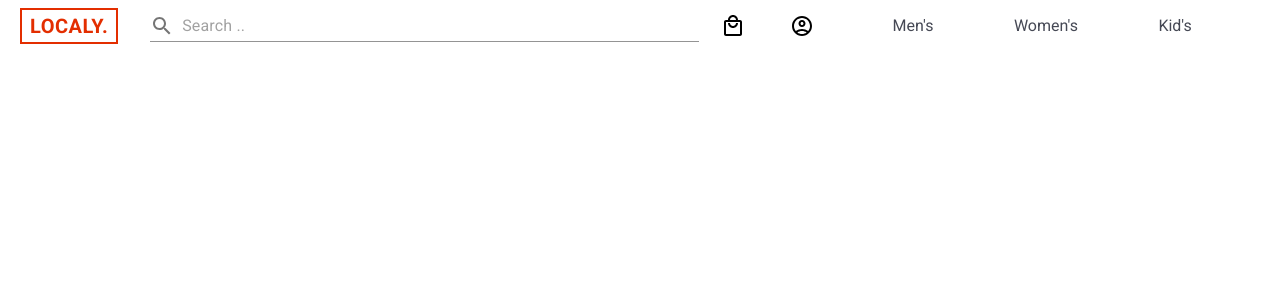
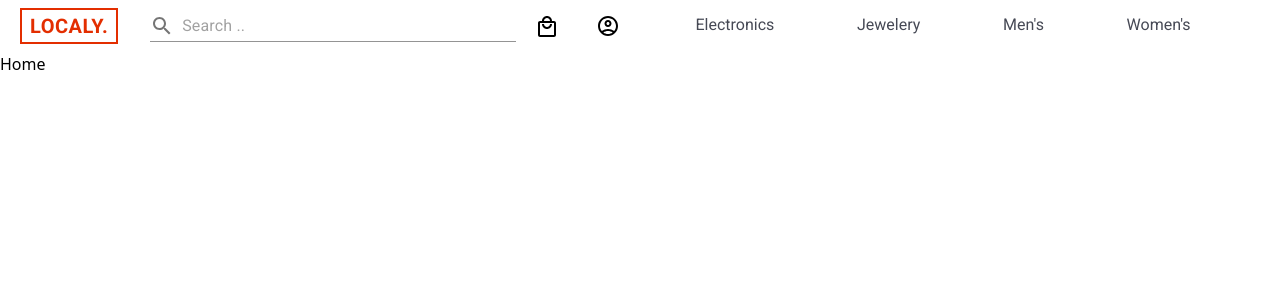
Before and after one commit to Dark-Lover/mern-ecommerce, a React (Create React App) app in the folder client/: page / in a window 1280 px wide. Shown: the top 300 px of the page. Built offline with nearby package versions, Linux system fonts and the light colour scheme.

Commit message:
Add react router and fix the navlinks

```diff
--- a/client/package.json
+++ b/client/package.json
@@ -16,6 +16,7 @@
     "react": "^17.0.2",
     "react-dom": "^17.0.2",
     "react-file-base64": "^1.0.3",
+    "react-router-dom": "6",
     "react-scripts": "5.0.0",
     "web-vitals": "^2.1.0"
   },
--- a/client/src/App.js
+++ b/client/src/App.js
@@ -1,11 +1,26 @@
 import React from "react";
+import Main from "./containers/Main";
+import HeaderContainer from "./containers/HeaderContainer";
 import Header from "./components/header/Header";
-import HeaderContainer from "./containers/HeaderContainer";
-
+import { Routes, Route } from "react-router-dom";
+import Home from "./pages/home/Home";
+import Details from "./pages/details/Details";
+import Cart from "./pages/cart/Cart";
 const App = () => {
   return (
     <>
-      <HeaderContainer children={<Header />} />
+      <Main>
+        <HeaderContainer>
+          <Header />
+        </HeaderContainer>
+        <Routes>
+          <Route path="/" element={<Home />} />
+          <Route path="/details" element={<Details />}>
+            <Route path=":category" />
+          </Route>
+          <Route path="/cart" element={<Cart />} />
+        </Routes>
+      </Main>
     </>
   );
 };
--- a/client/src/components/header/Header.js
+++ b/client/src/components/header/Header.js
@@ -1,7 +1,8 @@
 import React, { useState, useRef } from "react";
+import { NavLink } from "react-router-dom";
 //prettier-ignore
 import {
-  Box,Typography,TextField,InputAdornment,Tooltip,Menu,MenuItem,MenuList,Link
+  Box,Typography,TextField,InputAdornment,Tooltip,Menu,MenuItem,MenuList
 } from "@mui/material";
 import LocalMallOutlinedIcon from "@mui/icons-material/LocalMallOutlined";
 import AccountCircleOutlinedIcon from "@mui/icons-material/AccountCircleOutlined";
@@ -22,11 +23,12 @@ const Header = () => {
         component="h1"
         className="text-primary uppercase font-bold border-2 px-2 tracking-wide"
       >
-        Localy.
+        <NavLink to={"/"}>Localy.</NavLink>
       </Typography>
+
       <Box className="flex justify-around w-full px-3 md:w-12/12 md:justify-end">
         <TextField
-          className="flex-initial w-8/12 md:w-6/12 md:ml-5"
+          className="flex-initial w-8/12 md:w-4/12 md:ml-5"
           id="input-with-icon-textfield"
           hiddenLabel
           placeholder="Search .."
@@ -39,9 +41,11 @@ const Header = () => {
           }}
           variant="standard"
         />
-        <Box className="flex flex-initial w-4/12  justify-around items-center md:w-6/12">
-          <Box className="flex w-8/12 md:w-3/12 justify-around">
-            <LocalMallOutlinedIcon className="cursor-pointer " />
+        <Box className="flex flex-initial w-4/12  justify-around items-center md:w-8/12">
+          <Box className="flex w-8/12 md:w-2/12 justify-around items-center">
+            <NavLink to={"/cart"}>
+              <LocalMallOutlinedIcon className="cursor-pointer " />
+            </NavLink>
             <AccountCircleOutlinedIcon className="cursor-pointer " />
           </Box>
           <Box className="md:hidden">
@@ -65,25 +69,65 @@ const Header = () => {
                   width: "12rem",
                 }}
               >
-                <MenuItem onClick={handleClose}>Profile</MenuItem>
-                <MenuItem onClick={handleClose}>My account</MenuItem>
-                <MenuItem onClick={handleClose}>Logout</MenuItem>
+                <NavLink to="/details">
+                  <MenuItem onClick={handleClose}>Electronics</MenuItem>
+                </NavLink>
+                <NavLink to="/details">
+                  <MenuItem onClick={handleClose}>Jewelery</MenuItem>
+                </NavLink>
+                <NavLink to="/details">
+                  <MenuItem onClick={handleClose}>Men's clothing</MenuItem>
+                </NavLink>
+                <NavLink to="/details">
+                  <MenuItem onClick={handleClose}>Women's clothing</MenuItem>
+                </NavLink>
               </MenuList>
             </Menu>
           </Box>
           <Box
-            className="hidden md:flex md:w-9/12  md:px-4 justify-around"
+            className="hidden md:flex md:w-10/12  md:px-4 justify-around"
             sx={{ fontFamily: "Roboto" }}
           >
-            <Link href="#" className="no-underline text-secondary">
+            <NavLink
+              to={"details/electronics"}
+              className={({ isActive }) =>
+                isActive
+                  ? "text-primary border-b-2"
+                  : "no-underline text-secondary border-b-2 border-transparent  "
+              }
+            >
+              Electronics
+            </NavLink>
+            <NavLink
+              to={"details/jewelery"}
+              className={({ isActive }) =>
+                isActive
+                  ? "text-primary border-b-2"
+                  : "no-underline text-secondary"
+              }
+            >
+              Jewelery
+            </NavLink>
+            <NavLink
+              to={"details/mens"}
+              className={({ isActive }) =>
+                isActive
+                  ? "text-primary border-b-2"
+                  : "no-underline text-secondary"
+              }
+            >
               Men's
-            </Link>
-            <Link href="#" className="no-underline text-secondary">
+            </NavLink>
+            <NavLink
+              to={"details/women"}
+              className={({ isActive }) =>
+                isActive
+                  ? "text-primary border-b-2"
+                  : "no-underline text-secondary"
+              }
+            >
               Women's
-            </Link>
-            <Link href="#" className="no-underline text-secondary">
-              Kid's
-            </Link>
+            </NavLink>
           </Box>
         </Box>
       </Box>
--- a/client/src/containers/HeaderContainer.js
+++ b/client/src/containers/HeaderContainer.js
@@ -1,7 +1,11 @@
 import React from "react";
 import { Box } from "@mui/material";
 const HeaderContainer = (props) => {
-  return <Box className=" h-auto pt-2 pl-2 pr-2 pb-2">{props.children}</Box>;
+  return (
+    <Box className=" h-auto pt-2 pl-2 pr-2 pb-2  max-w-7xl m-auto ">
+      {props.children}
+    </Box>
+  );
 };
 
 export default HeaderContainer;
--- /dev/null
+++ b/client/src/containers/Main.js
@@ -0,0 +1,8 @@
+import React from "react";
+import { Box } from "@mui/material";
+
+const Main = (props) => {
+  return <Box className="min-h-screen">{props.children}</Box>;
+};
+
+export default Main;
--- a/client/src/index.js
+++ b/client/src/index.js
@@ -2,10 +2,13 @@ import React from "react";
 import ReactDOM from "react-dom";
 import "./index.css";
 import App from "./App";
+import { BrowserRouter as Router } from "react-router-dom";
 
 ReactDOM.render(
   <React.StrictMode>
-    <App />
+    <Router>
+      <App />
+    </Router>
   </React.StrictMode>,
   document.getElementById("root")
 );
--- /dev/null
+++ b/client/src/pages/cart/Cart.js
@@ -0,0 +1,7 @@
+import React from "react";
+
+const Cart = () => {
+  return <div>Cart</div>;
+};
+
+export default Cart;
--- /dev/null
+++ b/client/src/pages/details/Details.js
@@ -0,0 +1,9 @@
+import React from "react";
+import { useParams } from "react-router-dom";
+const Details = () => {
+  const id = useParams();
+  console.log(id);
+  return <div>Details: {id.category}</div>;
+};
+
+export default Details;
--- /dev/null
+++ b/client/src/pages/home/Home.js
@@ -0,0 +1,7 @@
+import React from "react";
+
+const Home = () => {
+  return <div>Home</div>;
+};
+
+export default Home;
--- a/client/tailwind.config.js
+++ b/client/tailwind.config.js
@@ -8,6 +8,7 @@ module.exports = {
       secondary: "#464955",
       primary_light: "#ff4400",
       secondary_light: "#858aa1",
+      transparent: "transparent",
     },
   },
   plugins: [],
```
Also changed, not shown: 1 other file (tests, documents, lock files or other folders).
